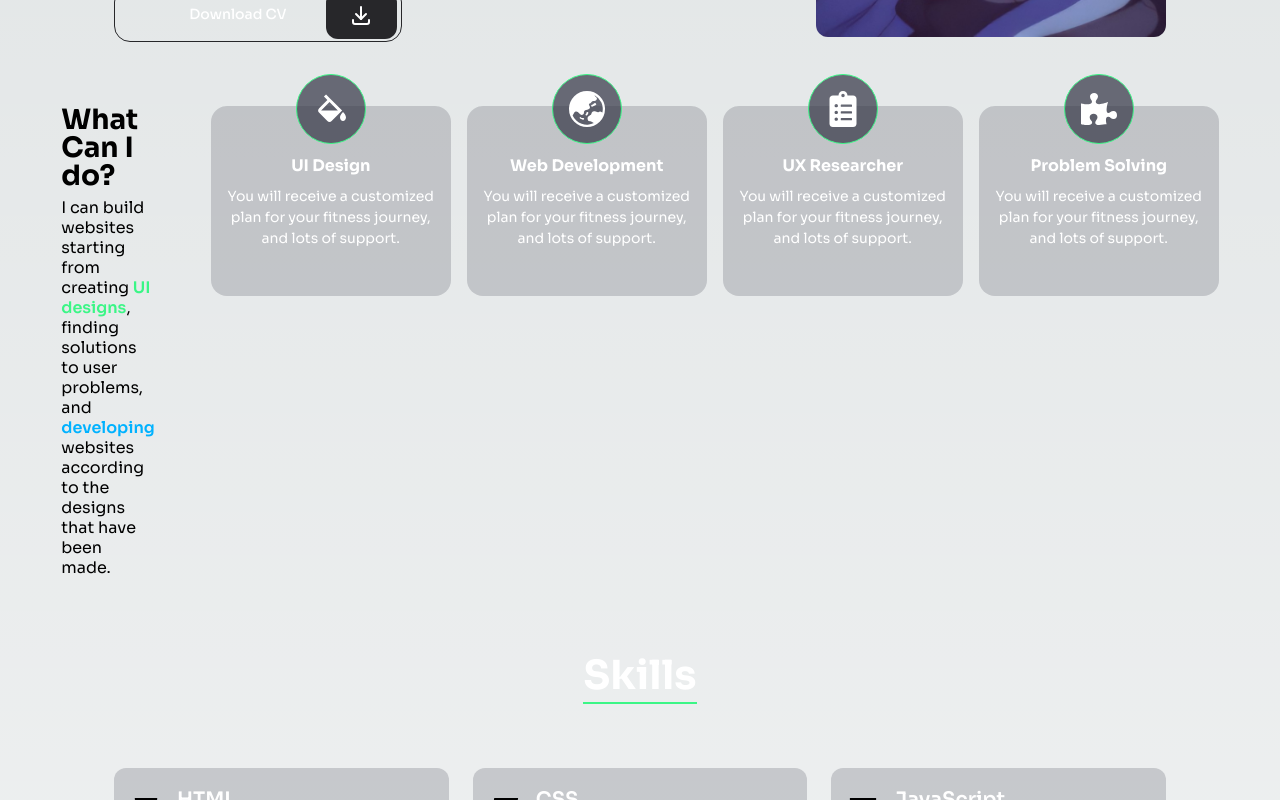
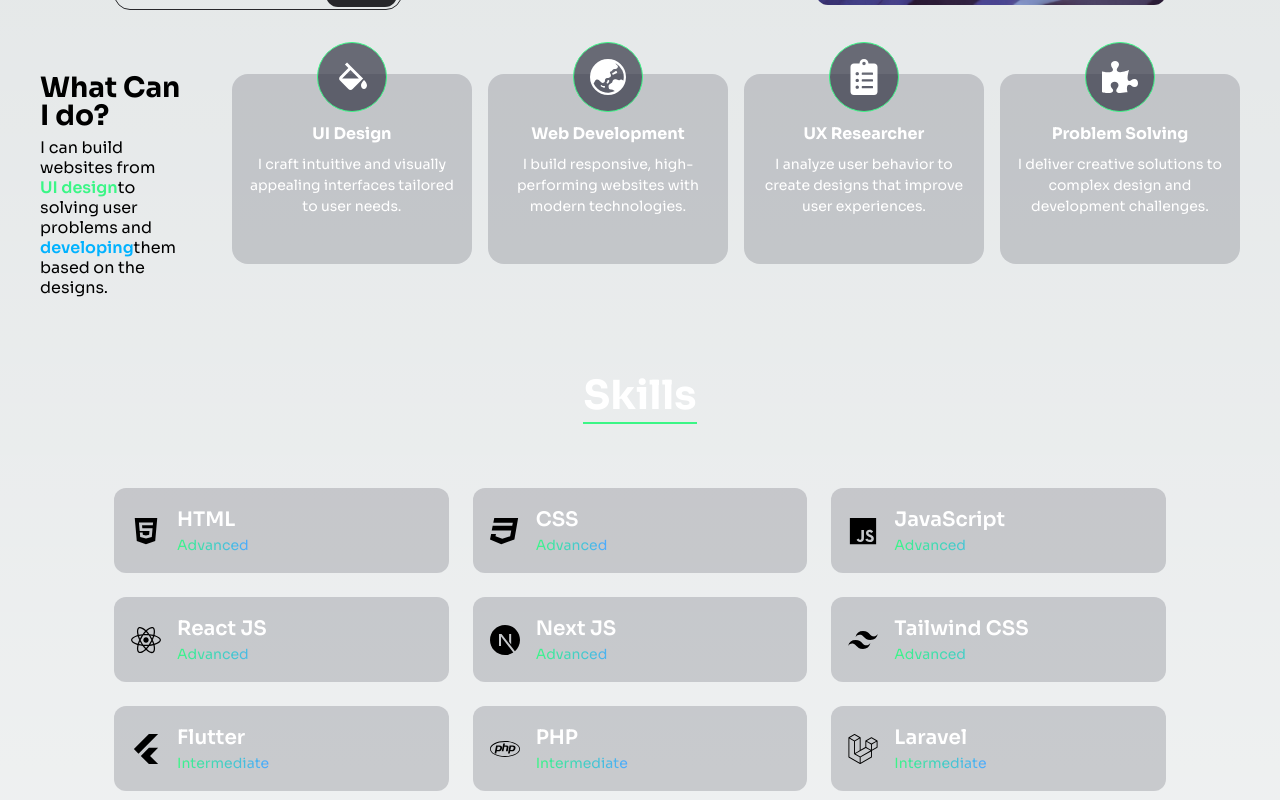
Before and after one commit to Nareswara05/web-porto-nextjs, a Next.js app: page / in a window 1280 px wide. Shown: the part 1420-2220 px from the top of the page. Built offline with nearby package versions, Linux system fonts and the light colour scheme.

Commit message:
feat [NR] finishing detail

```diff
--- a/src/app/layout.js
+++ b/src/app/layout.js
@@ -16,7 +16,7 @@
     <html lang="en">
       <body className={sora.className}>
       <ParticleComponent />
-      <Navbar />
+      {/* <Navbar /> */}
         {children}
       <Footer/>
       </body>
--- a/src/app/page.js
+++ b/src/app/page.js
@@ -12,7 +12,7 @@
 
 export default function Home() {
   return (
-      <div className='flex flex-col gap-20 relative z-20 px-[40px] md:px-[60px]  lg:px-[114px] py-20'>
+      <div className='flex flex-col gap-20 relative z-20 px-[40px] md:px-[60px]  lg:px-[114px] py-12'>
         <Hero />
         <About />
         <Skill/>
--- a/src/app/project/page.jsx
+++ b/src/app/project/page.jsx
@@ -6,7 +6,7 @@
 const page = () => {
 
   return (
-    <div className='px-10 lg:px-[114px] py-28 lg:py-32 relative z-10'>
+    <div className='px-10 lg:px-[114px] py-28 lg:py-12 relative z-10'>
         <h1 className='text-[30px] md:text-[40px] lg:text-[50px] w-full md:w-2/3 lg:w-1/3 font-bold'>
           Project that I have <span className='text-primary'>done</span>
         </h1>
--- a/src/components/what-i-do.jsx
+++ b/src/components/what-i-do.jsx
@@ -4,42 +4,45 @@
 import { FaClipboardList, FaPuzzlePiece } from "react-icons/fa";
 
 import CardDo from './common/card-do';
-
-
 const WhatIDo = () => {
     const data = [
         {
             id: 1,
             icon: BiSolidColorFill,
             title: 'UI Design',
-            desc: 'You will receive a customized plan for your fitness journey, and lots of support.'
+            desc: 'I craft intuitive and visually appealing interfaces tailored to user needs.'
         },
         {
             id: 2,
             icon: BsGlobeAsiaAustralia,
             title: 'Web Development',
-            desc: 'You will receive a customized plan for your fitness journey, and lots of support.'
+            desc: 'I build responsive, high-performing websites with modern technologies.'
         },
         {
             id: 3,
             icon: FaClipboardList,
             title: 'UX Researcher',
-            desc: 'You will receive a customized plan for your fitness journey, and lots of support.'
+            desc: 'I analyze user behavior to create designs that improve user experiences.'
         },
         {
             id: 4,
             icon: FaPuzzlePiece ,
             title: 'Problem Solving',
-            desc: 'You will receive a customized plan for your fitness journey, and lots of support.'
+            desc: 'I deliver creative solutions to complex design and development challenges.'
         },
     ]
-
 
     return (
         <div className='flex xl:flex-row flex-col gap-12 lg:justify-between'>
             <div>
                 <h1 className='font-bold text-xl md:text-[28px] '>What Can I do?</h1>
-            <h2 className='text-sm lg:text-[16px] font-normal pt-2 pr-2'>I can build websites starting from creating <span className='text-primary font-semibold'>UI designs</span>, finding solutions to user problems, and <span className='text-secondary font-semibold'>developing</span> websites according to the designs that have been made.</h2>
+                <h2 className='text-sm lg:text-[16px] font-normal pt-2 pr-2'>
+                  I can build websites from
+                  <span className='text-primary font-semibold'> UI design</span>
+                  to solving user problems and
+                  <span className='text-secondary font-semibold'> developing</span>
+                  them based on the designs.
+                </h2>
             </div>
             <div className='xl:flex gap-4 xl:flex-row grid grid-cols-2'>
                 {data.map((item) => (
@@ -50,4 +53,4 @@
     )
 }
 
-export default WhatIDo
+export default WhatIDo;
```
Lines whose indentation alone changed are shown as unchanged.
